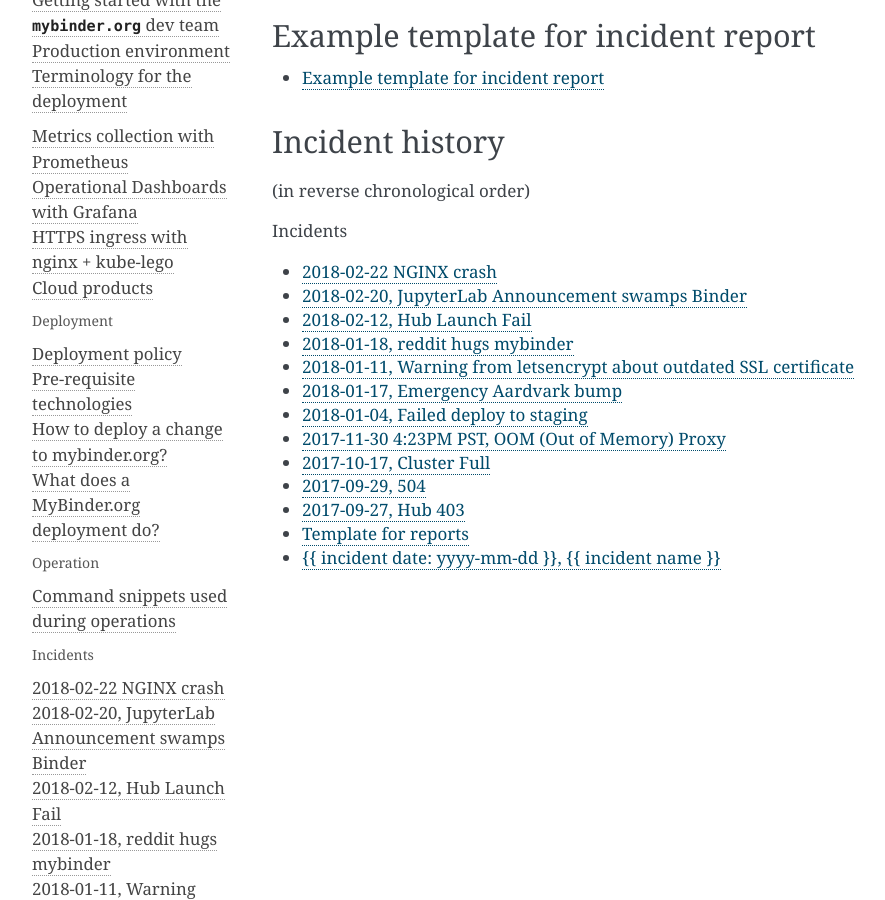
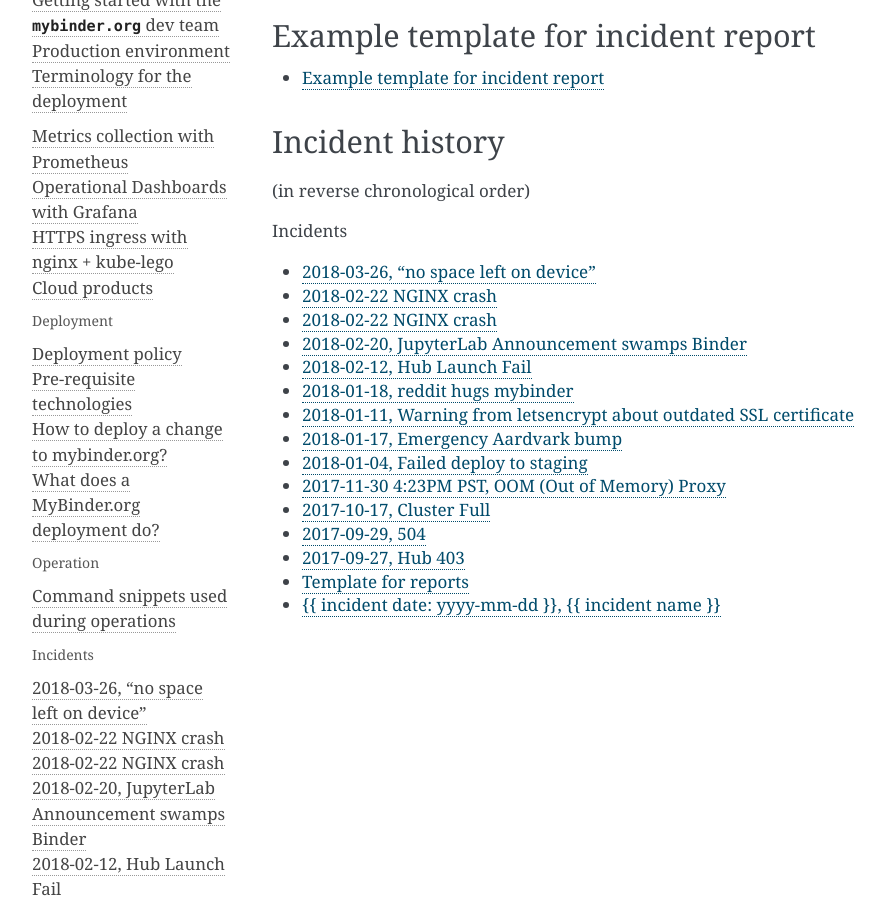
Before and after one commit to jupyterhub/mybinder.org-deploy, a Sphinx documentation site: the page built from docs/source/incident_reporting.rst, in a window 1280 px wide and 900 px high, scrolled down 403 px. Shown: the whole window, without its empty margins (148-1033 px from the left). Built offline with Sphinx 7.4.7, drawn with Linux system fonts in a browser that asks for light colours; some of the changed lines change nothing that is shown.

Commit message:
incident report for brief outage this morning
"no space left on device" errors caused launches to fail for 20 minutes

```diff
--- /dev/null
+++ b/docs/source/incident-reports/2018-03-26-no-space-left.md
@@ -0,0 +1,60 @@
+# 2018-03-26, "no space left on device"
+
+## Summary
+
+A node became unhealthy, correlated with a flood of "no space left on device"
+messages in the logs. Kubernetes noticed the issue and appeared to recover itself in 20 minutes. Binder launches were failing during this time.
+
+## Timeline
+
+All times in CEST
+
+### 2018-03-26 10:34
+
+Launch success metric reaches 0%.
+
+### 2018-03-26 10:55
+
+Cluster self-heals and everything returns to normal, launch success back to 100%.
+
+### 2018-03-26 15:00
+
+Dip in log success metric noticed via grafana, investigation launched.
+Found hundreds of "No space left on device" messages on node at the time of the event.
+
+Cordoned node where the error occurred (gke-prod-a-ssd-pool-32-134a959a-wlmp),
+despite the fact that it appears to have recovered.
+
+Created log metric for "No space left on device" logs, exported to stackdriver.
+Upon testing of stackdriver, observed that another node, gke-prod-a-ssd-pool-32-134a959a-ql6n,
+has been reporting the same message hundreds of times.
+Cordoned that node as well, for good measure.
+
+Both of the cordoned nodes were aged 5-6 days and were the oldest nodes in the cluster.
+I suspect that node age is related to this, and we will see it every week or so as something accumulates on the nodes.
+The root cause is still unknown.
+
+
+## Lessons learned
+
+### What went well
+
+- Cluster noticed the issue and self-healed. Recovery took ~20 minutes.
+- Investigation was not under pressure as the cluster was in a functioning state at the time.
+- Correlating VM logs in the google cloud console with grafana charts indicating an issue is
+  very useful but somewhat difficult as there is a very large amount of information.
+
+### What went wrong
+
+- Binder was unavailable, but nobody was notified.
+  Only proactive checking of Binder status on Grafana revealed the issue.
+
+
+## Action items
+
+- [x] Add log metric for "no space left on device" messages that seem correlated with problematic nodes
+- [x] Add log metric for "Error creating user" message
+- [x] Add metrics-based alert for "Error creating user" messages via stackdriver
+- [ ] Enable SMTP for alerts from grafana metrics [GitHub Issue](https://github.com/jupyterhub/mybinder.org-deploy/issues/365)
+- [ ] Investigate root cause of "no space left on device" messages
+- [ ] Systematically cordon and cull nodes older than 3-5 days?
--- a/docs/source/incident_reporting.rst
+++ b/docs/source/incident_reporting.rst
@@ -26,6 +26,8 @@
    :maxdepth: 1
    :caption: Incidents
 
+   incident-reports/2018-03-26-no-space-left.md
+   incident-reports/2018-02-22-nginx-down.md
    incident-reports/2018-02-22-nginx-down.md
    incident-reports/2018-02-20-jupyterlab-announcement.md
    incident-reports/2018-02-12-launch-fail.md
```
